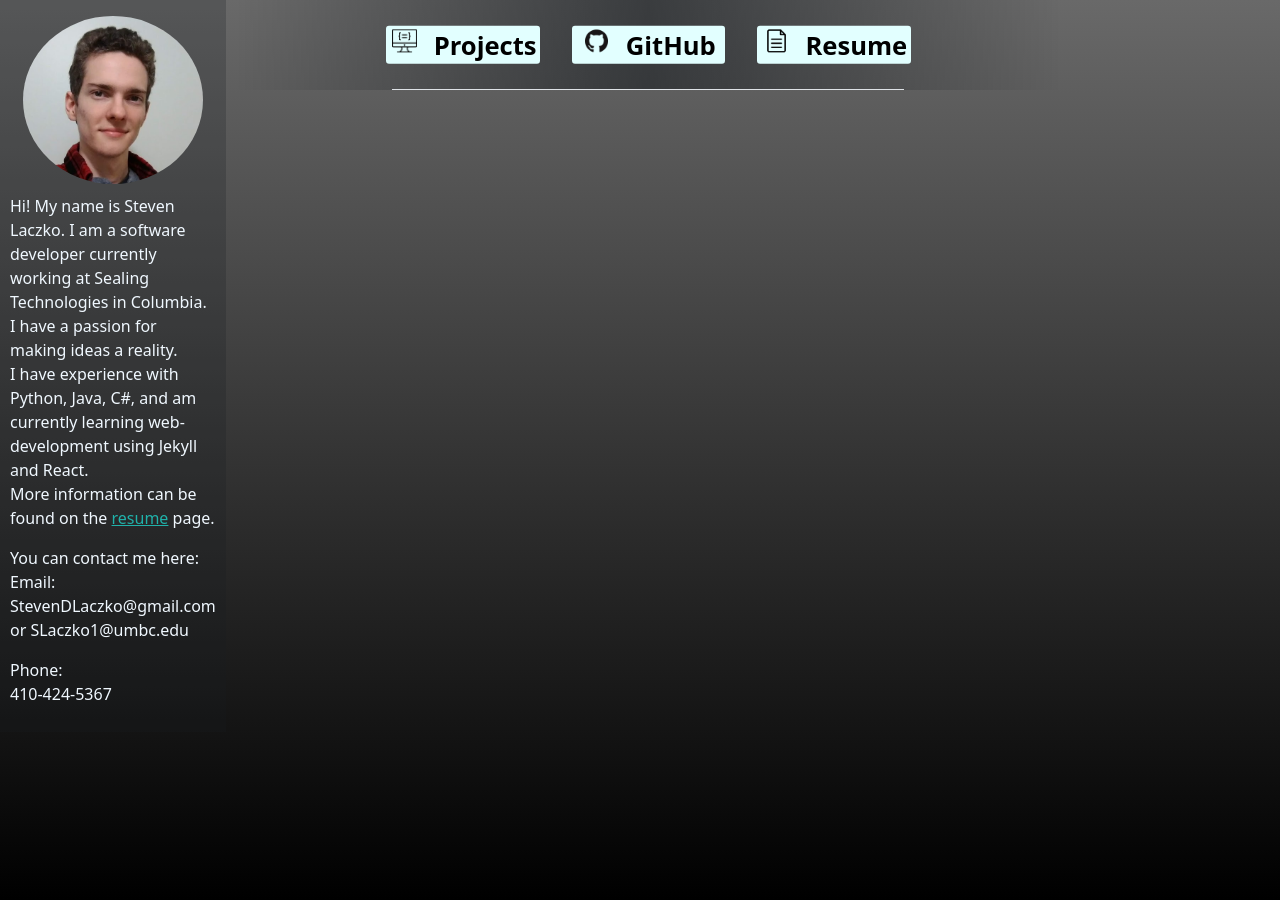
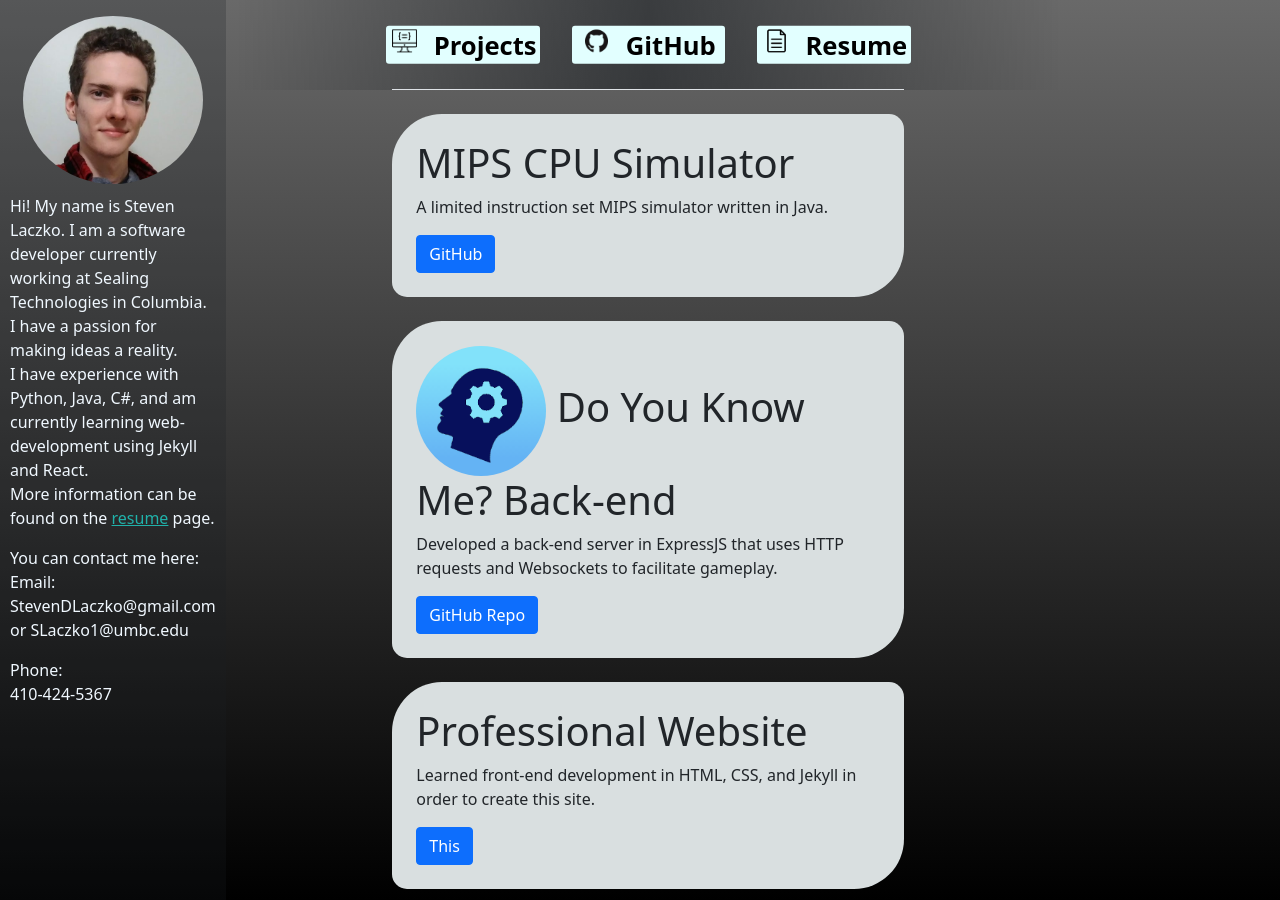
Before and after one commit to SLaczko/proj_website, a Jekyll site: the page built from projects.html, in a window 1280 px wide and 900 px high. Built offline with Jekyll 4.4.1, drawn with Linux system fonts in a browser that asks for light colours; some of the changed text lies outside the part shown.

Commit message:
index.html replaced with projects.html using jekyll-redirect-from.
Resume page is now /resume/ instead of /resume.html.

Projects images are smaller, project names are smaller. To accomodate Do You Know Me?

```diff
--- a/Gemfile
+++ b/Gemfile
@@ -35,3 +35,5 @@ gem "github-pages", "214", group: :jekyll_plugins
 gem "materialize-sass"
 
 gem "webrick", "~> 1.7"
+
+gem 'jekyll-redirect-from'
--- a/_config.yml
+++ b/_config.yml
@@ -29,6 +29,7 @@ github_username:  stevenlaczko
 # Build settingstheme: minima
 plugins:
   - jekyll-feed
+  - jekyll-redirect-from
 
 # Exclude from processing.
 # The following items will not be processed, by default.
--- a/_data/projects.yml
+++ b/_data/projects.yml
@@ -1,5 +1,5 @@
 - project_name: "MIPS CPU Simulator"
-  description: "An limited instruction set MIPS simulator written in Java."
+  description: "A limited instruction set MIPS simulator written in Java."
   link-name: "GitHub"
   link: "https://github.com/StevenLaczko/MIPS"
 
@@ -7,6 +7,7 @@
   description: "Developed a back-end server in ExpressJS that uses HTTP requests and Websockets to facilitate gameplay."
   link-name: "GitHub Repo"
   link: "https://github.com/UMBCSOFT/DYNM_Server"
+  img: "/media/dykm.png"
 
 - project_name: "Professional Website"
   description: "Learned front-end development in HTML, CSS, and Jekyll in order to create this site."
--- a/_includes/header.html
+++ b/_includes/header.html
@@ -20,7 +20,7 @@
                         </div>
                     </a>
                     </li>
-                    <li class="button-list-item"><a href="../resume.html" class="nav-link button">
+                    <li class="button-list-item"><a href="/resume" class="nav-link button">
                         <div class="button-content">
                             <img src="../media/cleanpng-document-template-requirements-icon.png">
                             <b>Resume</b>
--- a/css/styles.css
+++ b/css/styles.css
@@ -196,10 +196,14 @@ body {
 
 .project-card img {
     width: 20vw;
-    max-width: 150px;
-    max-height: 150px;
+    max-width: 130px;
+    max-height: 130px;
     height: 20vw;
     border-radius: 20vw;
+}
+
+.project-card h1 {
+    font-size: 2.5rem;
 }
 
 #resume {
--- a/projects.html
+++ b/projects.html
@@ -1,3 +1,29 @@
 ---
 layout: default
+permalink: /
+redirect_from:
+    - /projects
+home: true
 ---
+
+<div id="projects-container" class="container align-center">
+    {% for project in site.data.projects %}
+
+    <div class="project-card container">
+        {% if project.img %}
+        <h1><img src="{{ project.img }}"/> {{project.project_name}}</h1>
+        {% else %}
+        <h1>{{project.project_name}}</h1>
+        {% endif %}
+
+        <p>{{ project.description }}</p>
+
+        {% if project.link %}
+        <a href="{{ project.link }}">
+            <button type="button" class="btn btn-primary">{{ project.link-name }}</button>
+        </a>
+        {% endif %}
+    </div>
+
+    {% endfor %}
+</div>
--- a/resume.html
+++ b/resume.html
@@ -1,5 +1,6 @@
 ---
 layout: default
+permalink: resume/
 ---
 <div id="resume">
     <iframe width="850hw" height="1100vw" style="display: block; margin: 0 auto" src="https://docs.google.com/document/d/e/2PACX-1vTqTNC7bE7FkqSsJOxeh8ehEtRRN1GXiCr3yiG56nSReUVsZs7XqTP5TqHwwviwCJieYdXXxl7SEpE7/pub?embedded=true"></iframe>
```
Also changed, not shown: index.html (deleted, +0 -26 lines), Gemfile.lock, media/dykm.png (added).
